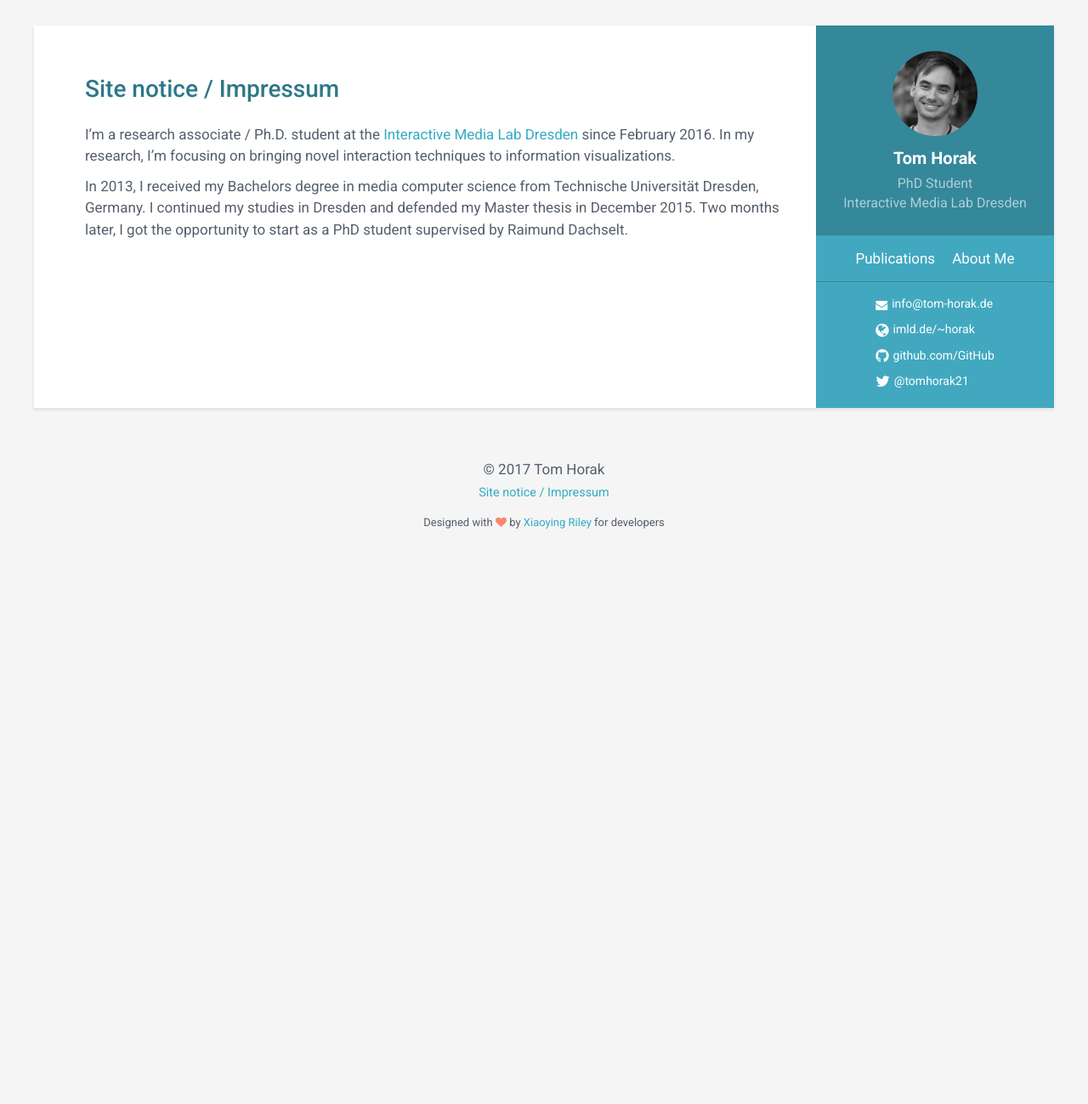
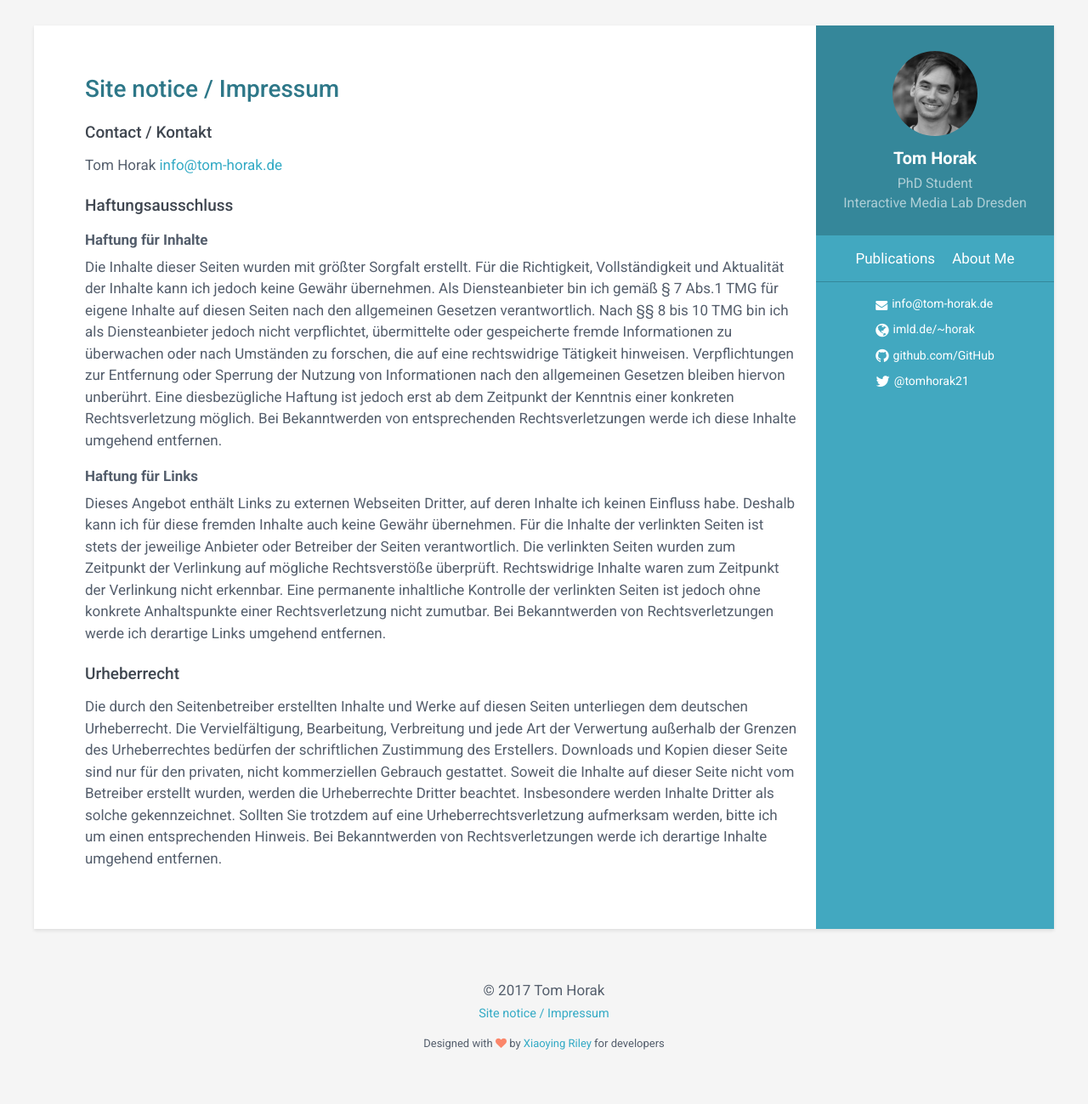
Before and after one commit to tomhorak21/tomhorak21.github.io, a Jekyll site: the page built from impressum/index.md, in a window 1280 px wide. Shown: the whole page at 85% size. Built offline with Jekyll 4.4.1, drawn with Linux system fonts in a browser that asks for light colours; before the commit the page ends 900 px from its top, so only the background shows below that.

Commit message:
Added proper site notice.
Also, fixed font size of h3.

```diff
--- a/assets/css/styles.css
+++ b/assets/css/styles.css
@@ -58,6 +58,10 @@ h2 {
   margin-top: 25px;
   margin-bottom: 15px;
   font-weight: 500;
+}
+
+h3 {
+  font-size: 17px;
 }
 
 nav {
--- a/impressum/index.md
+++ b/impressum/index.md
@@ -4,9 +4,36 @@ title: Site notice / Impressum
 ---
 
 # Site notice / Impressum
-I’m a research associate / Ph.D. student at the [Interactive Media Lab Dresden](https://imld.de/en/) since February 2016.
-In my research, I'm focusing on bringing novel interaction techniques to information visualizations.
 
-In 2013, I received my Bachelors degree in media computer science from Technische Universität Dresden, Germany.
-I continued my studies in Dresden and defended my Master thesis in December 2015.
-Two months later, I got the opportunity to start as a PhD student supervised by Raimund Dachselt.
+## Contact / Kontakt
+Tom Horak
+[info@tom-horak.de](mailto:info@tom-horak.de)
+
+## Haftungsausschluss
+
+### Haftung für Inhalte
+Die Inhalte dieser Seiten wurden mit größter Sorgfalt erstellt. Für die Richtigkeit, Vollständigkeit und Aktualität der Inhalte kann ich jedoch keine Gewähr übernehmen.
+Als Diensteanbieter bin ich gemäß § 7 Abs.1 TMG für eigene Inhalte auf diesen Seiten nach den allgemeinen Gesetzen verantwortlich.
+Nach §§ 8 bis 10 TMG bin ich als Diensteanbieter jedoch nicht verpflichtet, übermittelte oder gespeicherte fremde Informationen zu überwachen oder nach Umständen zu forschen, die auf eine rechtswidrige Tätigkeit hinweisen.
+Verpflichtungen zur Entfernung oder Sperrung der Nutzung von Informationen nach den allgemeinen Gesetzen bleiben hiervon unberührt.
+Eine diesbezügliche Haftung ist jedoch erst ab dem Zeitpunkt der Kenntnis einer konkreten Rechtsverletzung möglich.
+Bei Bekanntwerden von entsprechenden Rechtsverletzungen werde ich diese Inhalte umgehend entfernen.
+
+### Haftung für Links
+Dieses Angebot enthält Links zu externen Webseiten Dritter, auf deren Inhalte ich keinen Einfluss habe.
+Deshalb kann ich für diese fremden Inhalte auch keine Gewähr übernehmen.
+Für die Inhalte der verlinkten Seiten ist stets der jeweilige Anbieter oder Betreiber der Seiten verantwortlich.
+Die verlinkten Seiten wurden zum Zeitpunkt der Verlinkung auf mögliche Rechtsverstöße überprüft.
+Rechtswidrige Inhalte waren zum Zeitpunkt der Verlinkung nicht erkennbar.
+Eine permanente inhaltliche Kontrolle der verlinkten Seiten ist jedoch ohne konkrete Anhaltspunkte einer Rechtsverletzung nicht zumutbar.
+Bei Bekanntwerden von Rechtsverletzungen werde ich derartige Links umgehend entfernen.
+
+## Urheberrecht
+
+Die durch den Seitenbetreiber erstellten Inhalte und Werke auf diesen Seiten unterliegen dem deutschen Urheberrecht.
+Die Vervielfältigung, Bearbeitung, Verbreitung und jede Art der Verwertung außerhalb der Grenzen des Urheberrechtes bedürfen der schriftlichen Zustimmung des Erstellers.
+Downloads und Kopien dieser Seite sind nur für den privaten, nicht kommerziellen Gebrauch gestattet.
+Soweit die Inhalte auf dieser Seite nicht vom Betreiber erstellt wurden, werden die Urheberrechte Dritter beachtet.
+Insbesondere werden Inhalte Dritter als solche gekennzeichnet.
+Sollten Sie trotzdem auf eine Urheberrechtsverletzung aufmerksam werden, bitte ich um einen entsprechenden Hinweis.
+Bei Bekanntwerden von Rechtsverletzungen werde ich derartige Inhalte umgehend entfernen.
```
